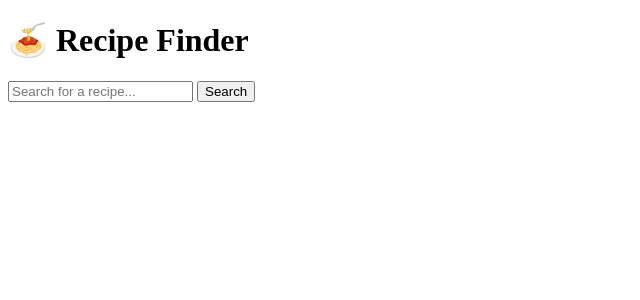
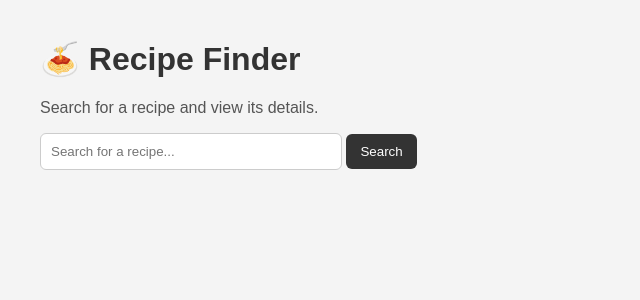
Before and after one commit to ella-mccoy/FlaskProject6, a Flask app: page / in a window 1280 px wide. Shown: the top 300 px of the page, without its empty margins (0-640 px from the left). Run offline with Flask 3, Linux system fonts and the light colour scheme.

Commit message:
Final recipe finder app

```diff
--- a/app.py
+++ b/app.py
@@ -1,24 +1,39 @@
 import requests
-from flask import Flask, render_template, request
+from flask import Flask, render_template, request, jsonify
 
 app = Flask(__name__)
+
 
 @app.route("/", methods=["GET", "POST"])
 def home():
     meals = None
     query = ""
+    error = None
 
     if request.method == "POST":
-        query = request.form.get("meal")
+        query = request.form.get("meal", "").strip()
 
         if query:
             url = f"https://www.themealdb.com/api/json/v1/1/search.php?s={query}"
-            response = requests.get(url)
-            data = response.json()
 
-            meals = data.get("meals")
+            try:
+                response = requests.get(url, timeout=5)
+                data = response.json()
+                meals = data.get("meals")
+            except requests.RequestException:
+                error = "Could not connect to the recipe service. Please try again."
 
-    return render_template("index.html", meals=meals, query=query)
+    return render_template("index.html", meals=meals, query=query, error=error)
+
+
+@app.route("/recipes")
+def recipes_json():
+    return jsonify({"message": "Recipe API running"})
+
+
+@app.route("/health")
+def health():
+    return jsonify({"status": "ok"})
 
 
 if __name__ == "__main__":
--- a/templates/index.html
+++ b/templates/index.html
@@ -2,30 +2,98 @@
 <html>
 <head>
     <title>Recipe Finder</title>
+    <style>
+        body {
+            font-family: Arial, sans-serif;
+            margin: 40px;
+            background-color: #f4f4f4;
+        }
+
+        h1 {
+            color: #333;
+        }
+
+        form {
+            margin-bottom: 25px;
+        }
+
+        input[type="text"] {
+            padding: 10px;
+            width: 280px;
+            border: 1px solid #ccc;
+            border-radius: 6px;
+        }
+
+        button {
+            padding: 10px 14px;
+            border: none;
+            background-color: #333;
+            color: white;
+            border-radius: 6px;
+            cursor: pointer;
+        }
+
+        button:hover {
+            background-color: #555;
+        }
+
+        .card {
+            background: white;
+            padding: 20px;
+            margin-bottom: 20px;
+            border-radius: 8px;
+            box-shadow: 0 2px 6px rgba(0, 0, 0, 0.1);
+        }
+
+        .meal-title {
+            font-size: 22px;
+            font-weight: bold;
+            margin-bottom: 10px;
+        }
+
+        .meal-img {
+            border-radius: 8px;
+            margin-bottom: 10px;
+        }
+
+        .error {
+            color: red;
+            font-weight: bold;
+        }
+
+        .intro {
+            color: #555;
+        }
+    </style>
 </head>
 <body>
 
     <h1>🍝 Recipe Finder</h1>
+    <p class="intro">Search for a recipe and view its details.</p>
 
     <form method="POST">
         <input type="text" name="meal" placeholder="Search for a recipe..." value="{{ query }}">
         <button type="submit">Search</button>
     </form>
 
+    {% if error %}
+        <p class="error">{{ error }}</p>
+    {% endif %}
+
     {% if meals %}
         {% for meal in meals %}
-            <div style="margin-top:20px; border:1px solid #ccc; padding:10px;">
-                <h2>{{ meal.strMeal }}</h2>
-                <img src="{{ meal.strMealThumb }}" width="200">
+            <div class="card">
+                <div class="meal-title">{{ meal.strMeal }}</div>
+                <img class="meal-img" src="{{ meal.strMealThumb }}" width="250" alt="{{ meal.strMeal }}">
 
                 <p><strong>Category:</strong> {{ meal.strCategory }}</p>
                 <p><strong>Area:</strong> {{ meal.strArea }}</p>
-
-                <p>{{ meal.strInstructions[:200] }}...</p>
+                <p><strong>Main Ingredient:</strong> {{ meal.strIngredient1 }}</p>
+                <p>{{ meal.strInstructions[:250] }}...</p>
             </div>
         {% endfor %}
-    {% elif query %}
-        <p>No recipes found for "{{ query }}"</p>
+    {% elif query and not error %}
+        <p>No recipes found for "{{ query }}".</p>
     {% endif %}
 
 </body>
```
